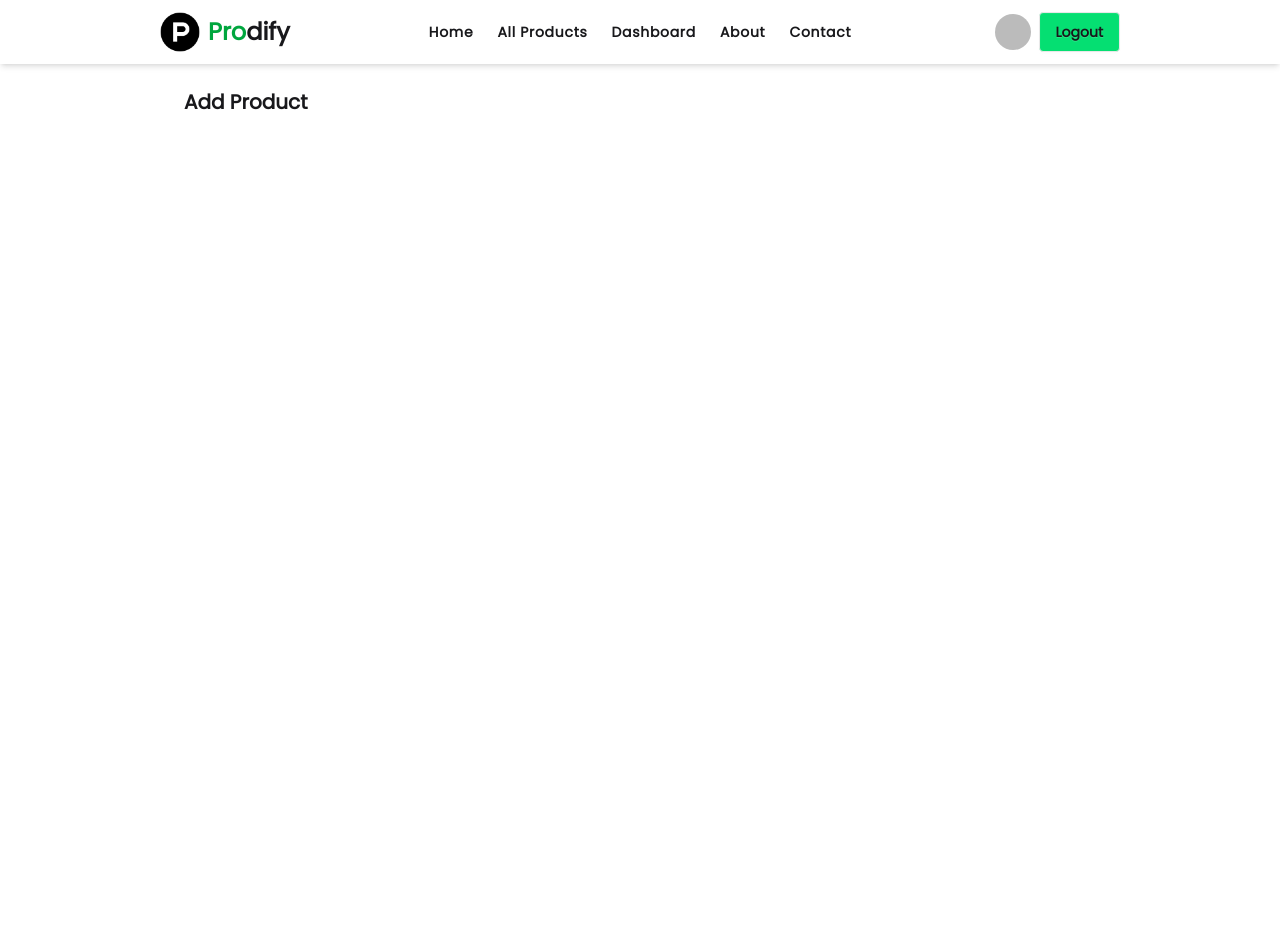
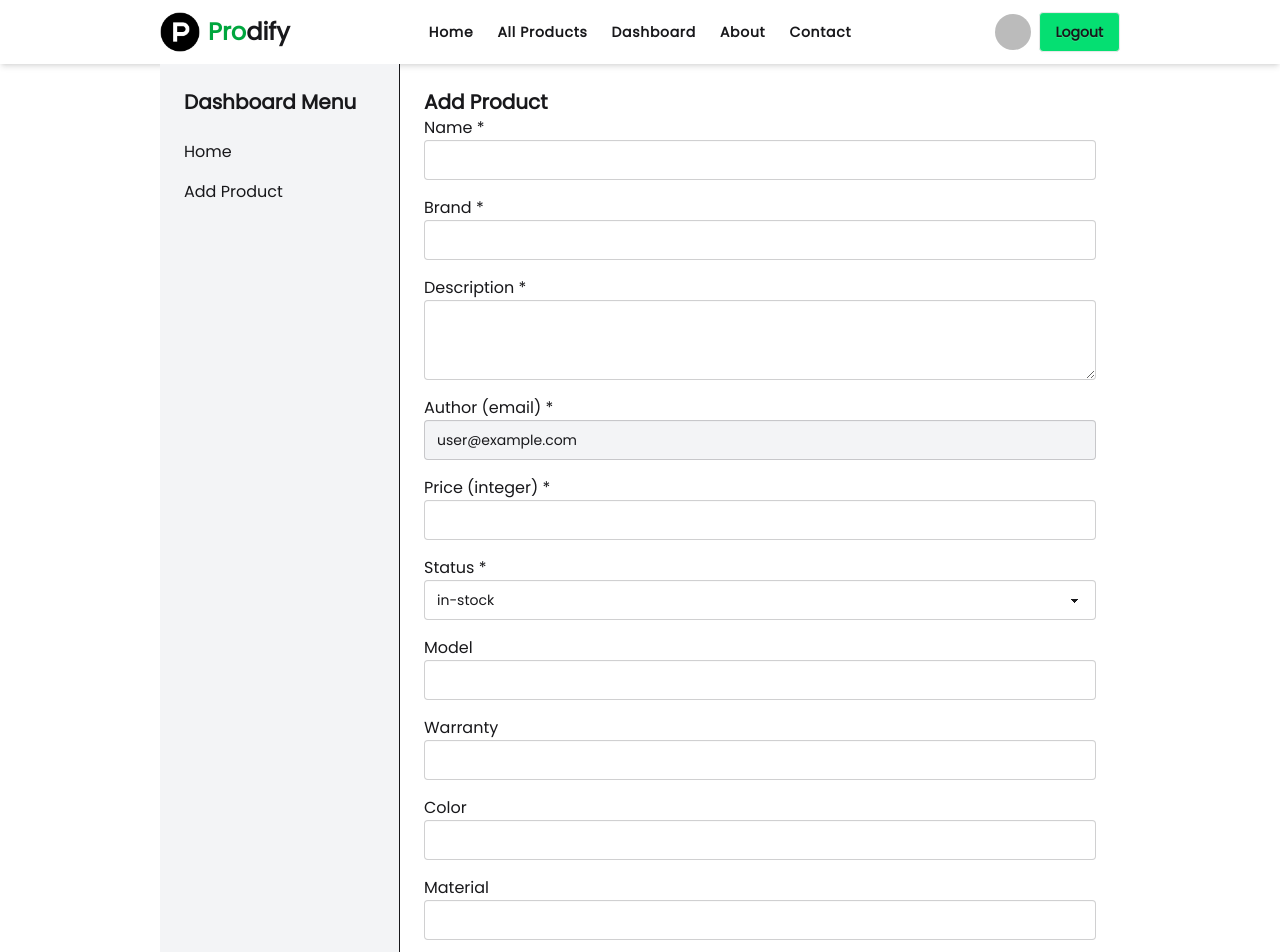
Before and after one commit to arafat-yasin-2413/prodify, a Next.js app: page /dashboard/addProduct in a window 1280 px wide. Shown: the top 952 px of the page. Before the commit the page ends 800 px from the top, so only its background shows below. Built offline with nearby package versions, Linux system fonts and the light colour scheme; no server answers; sample sign-in values are in the browser's storage.

Commit message:
add product is working

```diff
--- a/src/app/api/product/[id]/route.js
+++ /dev/null
@@ -1,4 +0,0 @@
-export const GET = async (req, {params}) =>{
-    const p = await params;
-
-}
--- /dev/null
+++ b/src/app/api/products/route.js
@@ -0,0 +1,91 @@
+import { NextResponse } from "next/server";
+import { getServerSession } from "next-auth";
+import dbConnect, { collectionNamesObj } from "@/lib/dbConnect";
+import { authOptions } from "@/lib/authOptions";
+
+export async function POST(req) {
+	try {
+		const session = await getServerSession(authOptions);
+		if (!session) {
+			return NextResponse.json(
+				{ error: "Unauthorized" },
+				{ status: 401 }
+			);
+		}
+
+		const data = await req.json();
+		const {
+			name,
+			brand,
+			description,
+			author,
+			price,
+			status,
+			model,
+			warranty,
+			color,
+			material,
+			photoURL,
+		} = data;
+
+		if (
+			!name ||
+			!brand ||
+			!description ||
+			!author ||
+			price == null ||
+			!status
+		) {
+			return NextResponse.json(
+				{ error: "Missing required fields" },
+				{ status: 400 }
+			);
+		}
+
+		const priceInt = parseInt(price, 10);
+		if (Number.isNaN(priceInt)) {
+			return NextResponse.json(
+				{ error: "Price must be an integer" },
+				{ status: 400 }
+			);
+		}
+
+		const allowedStatus = ["in-stock", "stock-out"];
+		if (!allowedStatus.includes(status)) {
+			return NextResponse.json(
+				{ error: "Invalid status" },
+				{ status: 400 }
+			);
+		}
+
+
+		const productsCollection = dbConnect(
+			collectionNamesObj.productsCollection
+		);
+
+		const productDoc = {
+			name,
+			brand,
+			description,
+			author,
+			price: priceInt,
+			status,
+			model: model || "",
+			warranty: warranty || "",
+			color: color || "",
+			material: material || "",
+			photoURL: photoURL || "",
+			createdAt: new Date(),
+		};
+
+		const result = await productsCollection.insertOne(productDoc);
+
+		return NextResponse.json(
+			{ success: true, insertedId: result.insertedId },
+			{ status: 201 }
+		);
+	} catch (err) {
+		console.error("API /api/products error:", err);
+		return NextResponse.json({ error: "Server error" }, { status: 500 });
+	}
+}
--- a/src/app/dashboard/addProduct/page.jsx
+++ b/src/app/dashboard/addProduct/page.jsx
@@ -1,6 +1,7 @@
 "use client";
 
 import { useSession } from "next-auth/react";
+import AddProductForm from "../components/AddProductForm";
 
 export default function AddProductPage() {
 
@@ -11,6 +12,7 @@ export default function AddProductPage() {
             <h2 className="text-xl font-semibold">Add Product</h2>
 
             {/* add product form here */}
+            <AddProductForm></AddProductForm>
 
         </div>
     );
--- /dev/null
+++ b/src/app/dashboard/components/AddProductForm.jsx
@@ -0,0 +1,152 @@
+"use client";
+
+import { useEffect, useState } from "react";
+import { useSession } from "next-auth/react";
+import toast, { Toaster } from "react-hot-toast";
+
+export default function AddProductForm() {
+    const { data: session } = useSession();
+    const userEmail = session?.user?.email || "";
+
+    const [form, setForm] = useState({
+        name: "",
+        brand: "",
+        description: "",
+        author: userEmail,
+        price: "",
+        status: "in-stock",
+        model: "",
+        warranty: "",
+        color: "",
+        material: "",
+        photoURL: "",
+    });
+
+
+    useEffect(() => {
+        if (userEmail) {
+            setForm(f => ({ ...f, author: userEmail }));
+        }
+    }, [userEmail]);
+
+    const handleChange = (e) => {
+        const { name, value } = e.target;
+        setForm(prev => ({ ...prev, [name]: value }));
+    };
+
+    const handleSubmit = async (e) => {
+        e.preventDefault();
+
+
+        if (!form.name || !form.brand || !form.description || !form.price) {
+            toast.error("Please fill required fields");
+            return;
+        }
+
+        const payload = { ...form };
+        // ensure price is integer
+        payload.price = parseInt(payload.price, 10);
+
+        try {
+            const res = await fetch("/api/products", {
+                method: "POST",
+                headers: { "Content-Type": "application/json" },
+                body: JSON.stringify(payload),
+            });
+
+            const data = await res.json();
+
+            if (!res.ok) {
+                throw new Error(data?.error || "Failed to add product");
+            }
+
+            toast.success("Product added successfully!");
+            // clear form (keep author)
+            setForm({
+                name: "",
+                brand: "",
+                description: "",
+                author: userEmail,
+                price: "",
+                status: "in-stock",
+                model: "",
+                warranty: "",
+                color: "",
+                material: "",
+                photoURL: "",
+            });
+        } catch (err) {
+            console.error(err);
+            toast.error(err.message || "Server error");
+        }
+    };
+
+    return (
+        <div className="max-w-3xl">
+            <Toaster />
+            <form onSubmit={handleSubmit} className="space-y-4">
+                <div>
+                    <label className="block">Name *</label>
+                    <input name="name" value={form.name} onChange={handleChange} className="input input-bordered w-full" />
+                </div>
+
+                <div>
+                    <label className="block">Brand *</label>
+                    <input name="brand" value={form.brand} onChange={handleChange} className="input input-bordered w-full" />
+                </div>
+
+                <div>
+                    <label className="block">Description *</label>
+                    <textarea name="description" value={form.description} onChange={handleChange} className="textarea textarea-bordered w-full" />
+                </div>
+
+                <div>
+                    <label className="block">Author (email) *</label>
+                    <input name="author" value={form.author} readOnly className="input input-bordered w-full bg-gray-100" />
+                </div>
+
+                <div>
+                    <label className="block">Price (integer) *</label>
+                    <input name="price" value={form.price} onChange={handleChange} type="number" step="1" className="input input-bordered w-full" />
+                </div>
+
+                <div>
+                    <label className="block">Status *</label>
+                    <select name="status" value={form.status} onChange={handleChange} className="select select-bordered w-full">
+                        <option value="in-stock">in-stock</option>
+                        <option value="stock-out">stock-out</option>
+                    </select>
+                </div>
+
+                <div>
+                    <label className="block">Model</label>
+                    <input name="model" value={form.model} onChange={handleChange} className="input input-bordered w-full" />
+                </div>
+
+                <div>
+                    <label className="block">Warranty</label>
+                    <input name="warranty" value={form.warranty} onChange={handleChange} className="input input-bordered w-full" />
+                </div>
+
+                <div>
+                    <label className="block">Color</label>
+                    <input name="color" value={form.color} onChange={handleChange} className="input input-bordered w-full" />
+                </div>
+
+                <div>
+                    <label className="block">Material</label>
+                    <input name="material" value={form.material} onChange={handleChange} className="input input-bordered w-full" />
+                </div>
+
+                <div>
+                    <label className="block">Photo URL</label>
+                    <input name="photoURL" value={form.photoURL} onChange={handleChange} className="input input-bordered w-full" />
+                </div>
+
+                <div>
+                    <button type="submit" className="btn btn-primary">Add Product</button>
+                </div>
+            </form>
+        </div>
+    );
+}
--- a/src/app/dashboard/layout.jsx
+++ b/src/app/dashboard/layout.jsx
@@ -1,6 +1,7 @@
 
 import { authOptions } from "@/lib/authOptions";
 import { getServerSession } from "next-auth";
+import Link from "next/link";
 // import { authOptions } from "../api/auth/[...nextauth]/route";
 import { redirect } from "next/navigation";
 
@@ -12,8 +13,22 @@ export default async function DashboardLayout({ children }) {
     }
 
     return (
-        <section className="max-w-6xl mx-auto p-6">
-            {children}
-        </section>
+        <div className="grid grid-cols-12 min-h-screen">
+            {/* Sidebar */}
+            <aside className="col-span-3 bg-gray-100 p-6 border-r">
+                <h2 className="text-xl font-semibold mb-6">Dashboard Menu</h2>
+                <nav className="flex flex-col gap-4">
+                    <Link href="/dashboard" className="hover:text-blue-600">Home</Link>
+                    <Link href="/dashboard/addProduct" className="hover:text-blue-600">Add Product</Link>
+                    {/* <Link href="/dashboard/orders" className="hover:text-blue-600">Orders</Link> */}
+                    {/* <Link href="/dashboard/users" className="hover:text-blue-600">Users</Link> */}
+                </nav>
+            </aside>
+
+            {/* Main content */}
+            <main className="col-span-9 p-6">
+                {children}
+            </main>
+        </div>
     );
 }
--- a/src/app/dashboard/page.jsx
+++ b/src/app/dashboard/page.jsx
@@ -1,12 +1,8 @@
 export default function DashboardHome() {
   return (
-
-
-  <div>
-    <h1 className="text-2xl font-semibold">Dashboard</h1>
-  </div>
-
-)
-
-
+    <div>
+      <h1 className="text-2xl font-bold mb-4">Welcome to Dashboard</h1>
+      <p>Select a menu option from the left.</p>
+    </div>
+  );
 }
--- a/src/lib/dbConnect.js
+++ b/src/lib/dbConnect.js
@@ -1,7 +1,7 @@
 import { MongoClient, ServerApiVersion } from "mongodb"
 
 export const collectionNamesObj = {
-    usersCollection : "users",
+    usersCollection : "users", productsCollection: "products"
 }
 
 export default function dbConnect(collectionName) {
```
